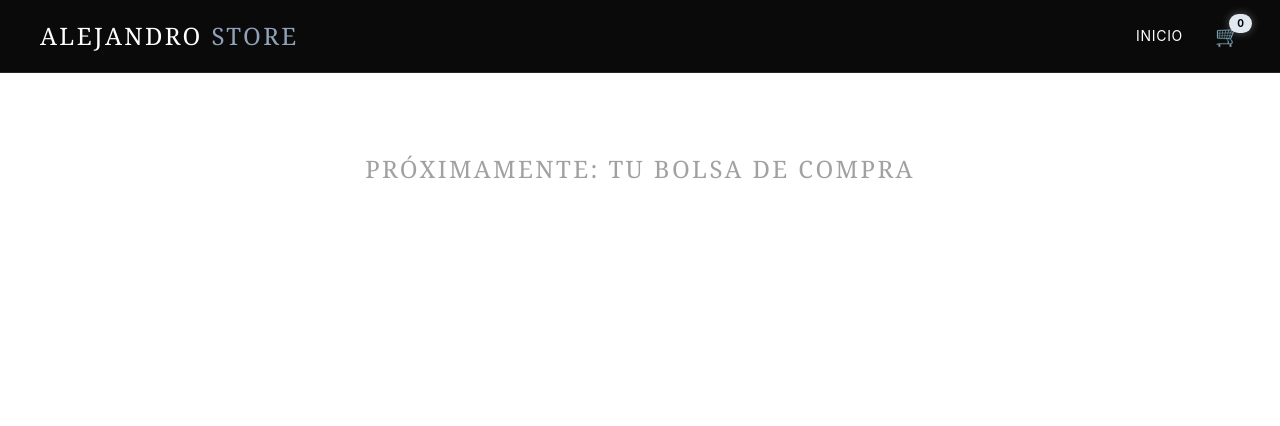
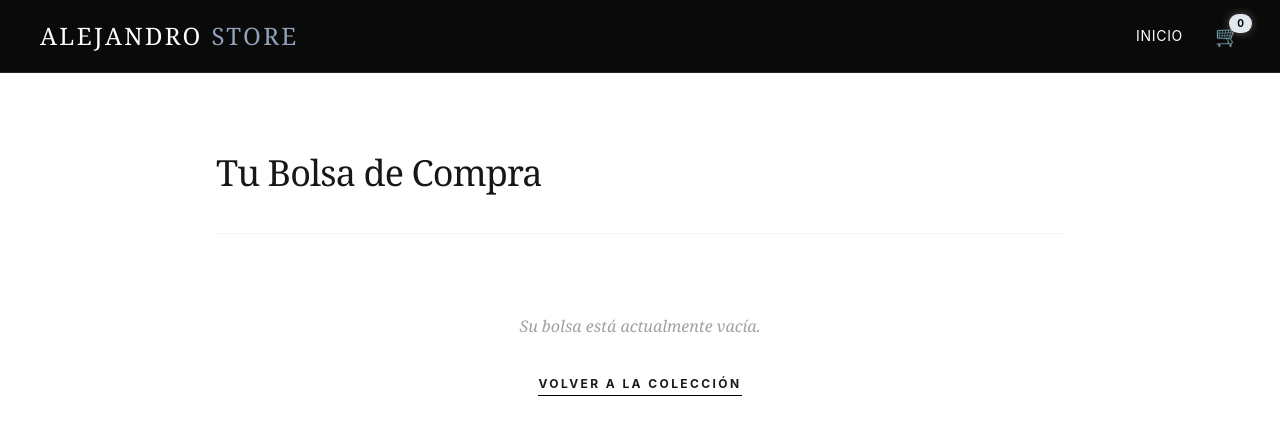
Before and after one commit to Alejandro-Murillo20/reto_fullstack, a React (Vite) app: page /cart in a window 1280 px wide. Shown: the top 426 px of the page. Built offline with nearby package versions, Linux system fonts and the light colour scheme.

Commit message:
Configurando carrito

```diff
--- a/src/App.jsx
+++ b/src/App.jsx
@@ -1,31 +1,38 @@
 // src/App.jsx
 import { BrowserRouter as Router, Routes, Route } from 'react-router-dom';
+
+// Importación de Componentes
 import Navbar from './components/organisms/Navbar';
+
+// Importación de Páginas
 import Home from './pages/Home';
-import ProductDetail from './pages/ProductDetail'; // Importamos la nueva página
-/* Importa aquí el Carrito cuando lo creemos */
+import ProductDetail from './pages/ProductDetail';
+import Cart from './pages/Cart'; // 1. Importación agregada
 
 function App() {
   return (
     <Router>
+      {/* Contenedor principal con Flexbox para manejar el alto de la pantalla */}
       <div className="min-h-screen bg-white font-sans flex flex-col">
+
+        {/* Barra de navegación superior */}
         <Navbar />
 
-        {/* El main flex-grow asegura que el contenido ocupe el espacio y empuje al footer si hay poco texto */}
+        {/* Contenido dinámico de las páginas */}
         <main className="flex-grow">
           <Routes>
-            {/* Ruta Principal */}
+            {/* Ruta para la página principal (Catálogo y Hero) */}
             <Route path="/" element={<Home />} />
 
-            {/* Ruta de Detalle: El ':id' es la parte que cambia según el producto */}
+            {/* Ruta para ver el detalle de cada prenda (usando el ID) */}
             <Route path="/product/:id" element={<ProductDetail />} />
 
-            {/* Ruta del Carrito (La usaremos en el siguiente paso) */}
-            <Route path="/cart" element={<div className="text-center mt-20 font-serif text-2xl uppercase tracking-widest text-neutral-400">Próximamente: Tu Bolsa de Compra</div>} />
+            {/* Ruta para la Bolsa de Compra (2. Ruta actualizada) */}
+            <Route path="/cart" element={<Cart />} />
           </Routes>
         </main>
 
-        {/* Aquí puedes agregar el Footer después */}
+        {/* Aquí irá el Footer más adelante */}
       </div>
     </Router>
   );
--- /dev/null
+++ b/src/pages/Cart.jsx
@@ -0,0 +1,71 @@
+// src/pages/Cart.jsx
+import React from 'react';
+import { useCartStore } from '../store/useCartStore';
+import { Link } from 'react-router-dom';
+
+const Cart = () => {
+  // Traemos los productos guardados y las funciones para editar el carrito
+  const { cart, clearCart, removeFromCart } = useCartStore();
+
+  // Cálculo del total
+  const total = cart.reduce((acc, item) => acc + item.price, 0);
+
+  return (
+    <div className="container mx-auto px-6 py-20 max-w-4xl">
+      <h1 className="text-4xl font-serif text-neutral-900 mb-10 tracking-tight">Tu Bolsa de Compra</h1>
+
+      {cart.length === 0 ? (
+        <div className="text-center py-20 border-t border-neutral-100">
+          <p className="text-neutral-400 font-serif italic mb-8">Su bolsa está actualmente vacía.</p>
+          <Link to="/" className="text-xs uppercase tracking-[0.2em] font-bold border-b border-black pb-1 hover:text-slate-400 hover:border-slate-400 transition">
+            Volver a la Colección
+          </Link>
+        </div>
+      ) : (
+        <div className="space-y-8">
+          {/* Lista de productos en el carrito */}
+          <div className="border-t border-neutral-100">
+            {cart.map((item, index) => (
+              <div key={index} className="flex justify-between items-center py-6 border-b border-neutral-50 (x2)0 flex items-center gap-6">
+                <img src={item.image} alt={item.title} className="w-20 h-24 object-cover bg-neutral-100" />
+                <div>
+                  <h3 className="font-serif text-lg text-neutral-800">{item.title}</h3>
+                  <p className="text-xs text-neutral-400 uppercase tracking-widest">{item.category}</p>
+                  <p className="text-slate-500 mt-1">${item.price.toFixed(2)}</p>
+                </div>
+                <button
+                  onClick={() => removeFromCart(item.id)}
+                  className="text-[10px] uppercase tracking-widest text-red-800 hover:text-red-500 transition"
+                >
+                  Quitar
+                </button>
+              </div>
+            ))}
+          </div>
+
+          {/* Resumen y Total */}
+          <div className="bg-neutral-50 p-8 flex flex-col md:flex-row justify-between items-center gap-6">
+            <div>
+              <p className="text-[10px] uppercase tracking-[0.3em] text-neutral-400 mb-1">Total del Pedido</p>
+              <h3 className="text-3xl font-serif text-neutral-900">${total.toFixed(2)}</h3>
+            </div>
+
+            <div className="flex gap-4 w-full md:w-auto">
+              <button
+                onClick={clearCart}
+                className="flex-1 md:flex-none border border-neutral-300 px-6 py-4 text-[10px] uppercase tracking-widest font-bold hover:bg-neutral-100 transition"
+              >
+                Vaciar Bolsa
+              </button>
+              <button className="flex-1 md:flex-none bg-neutral-950 text-white px-10 py-4 text-[10px] uppercase tracking-widest font-bold hover:bg-neutral-800 shadow-xl transition">
+                Finalizar Compra
+              </button>
+            </div>
+          </div>
+        </div>
+      )}
+    </div>
+  );
+};
+
+export default Cart;
```
